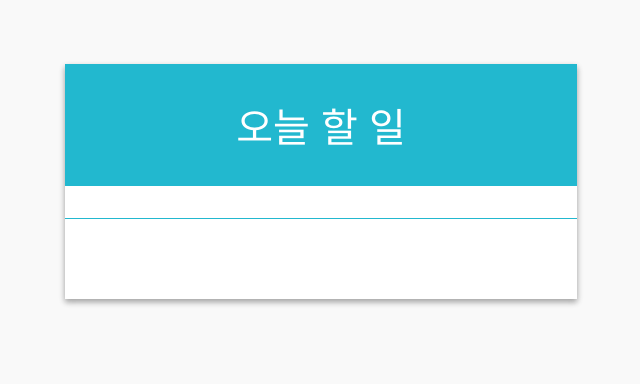
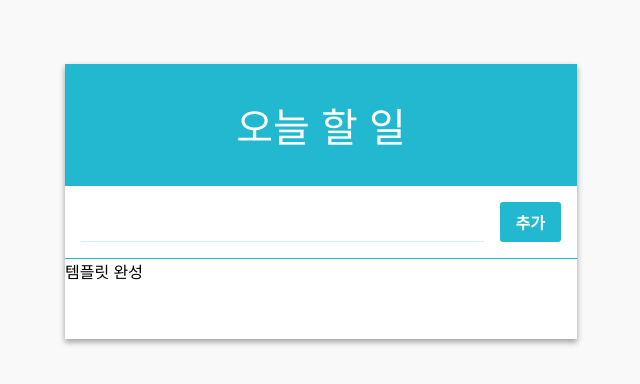
Before and after one commit to ko7452/TODOS, a React (Create React App) app: page / in a window 1280 px wide. Shown: the top 384 px of the page, without its empty margins (319-959 px from the left). Built offline with nearby package versions, Linux system fonts and the light colour scheme.

Commit message:
complated Form

```diff
--- a/src/App.js
+++ b/src/App.js
@@ -1,9 +1,10 @@
 import React, { Component } from "react";
 import TodoListTemplate from "./components/TodoListTemplate";
+import Form from "./components/Form";
 
 class App extends Component {
   render() {
-    return <TodoListTemplate />;
+    return <TodoListTemplate form={<Form />}>템플릿 완성</TodoListTemplate>;
   }
 }
 
--- /dev/null
+++ b/src/components/Form.css
@@ -0,0 +1,28 @@
+.form {
+  display: flex;
+}
+
+.form input {
+  flex: 1; /* 버튼을 뺀 빈 공간을 모두 채워줍니다 */
+  font-size: 1.25rem;
+  outline: none;
+  border: none;
+  border-bottom: 1px solid #c5f6fa;
+}
+
+.create-button {
+  padding-top: 0.5rem;
+  padding-bottom: 0.5rem;
+  padding-left: 1rem;
+  padding-right: 1rem;
+  margin-left: 1rem;
+  background: #22b8cf;
+  border-radius: 3px;
+  color: white;
+  font-weight: 600;
+  cursor: pointer;
+}
+
+.create-button:hover {
+  background: #3bc9db;
+}
--- /dev/null
+++ b/src/components/Form.js
@@ -0,0 +1,21 @@
+import React from "react";
+import "./Form.css";
+
+// 이 컴포넌트는 총 4가지의 props를 받아옵니다.
+// value: input의 내용
+// onChange: input 내용이 변경될 때 실행되는 함수
+// onCreate: 버튼이 클릭 될 때 실행되는 함수
+// onKeyPress: 인풋에서 키를 입력 할 때 실행되는 함수. 이 함수는 나중에 Enter 가 눌렸을 때, onCreate를
+// 한 것과 동일한 작업을 하기 위해서 사용합니다.
+const Form = ({ value, onChange, onCreate, onKeyPress }) => {
+  return (
+    <div className="form">
+      <input value={value} onChange={onChange} onKeyPress={onKeyPress} />
+      <div className="create-button" onClick={onCreate}>
+        추가
+      </div>
+    </div>
+  );
+};
+
+export default Form;
```
